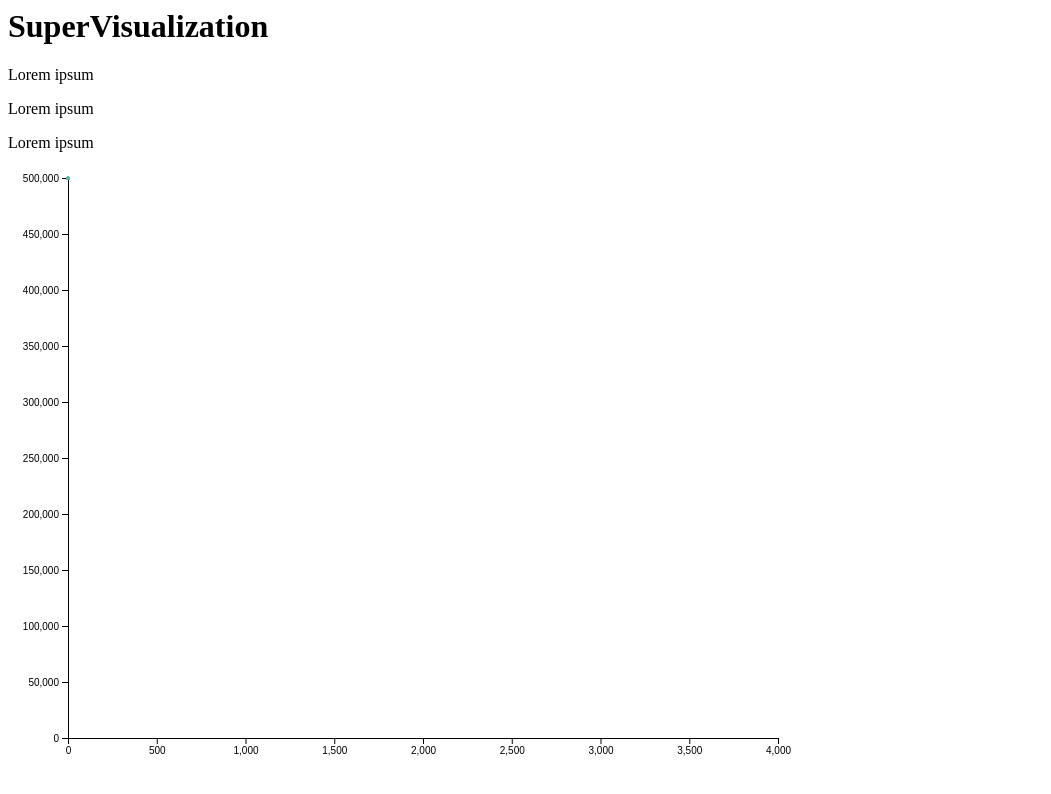
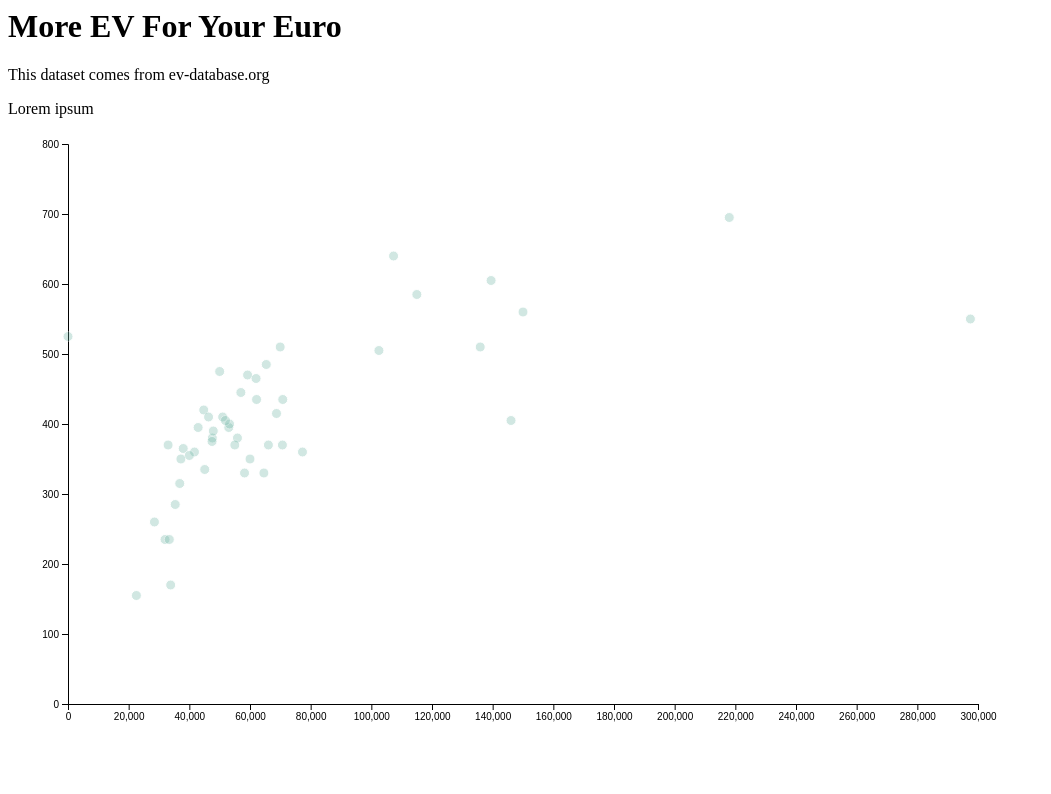
Before and after one commit to erikl2/CS416_Narrative_Visualization, a plain HTML site: page index.html in a window 1280 px wide. Shown: the whole page, without its empty margins (0-1051 px from the left). Drawn offline with nearby package versions, Linux system fonts and the light colour scheme.

Commit message:
add tooltip experiment

```diff
--- a/index.html
+++ b/index.html
@@ -3,24 +3,24 @@
 <head>
   <meta charset="UTF-8">
   <meta name="viewport" content="width=device-width, initial-scale=1.0">
-  <title>Document</title>
+  <title>More EV For Your Euro</title>
 </head>
 <body>
-  <h1>SuperVisualization</h1>
-  <p>Lorem ipsum</p>
-  <p>Lorem ipsum</p>
+  <h1>More EV For Your Euro</h1>
+  <p>This dataset comes from ev-database.org</p>
   <p>Lorem ipsum</p>
 </body>
-<div id="my_dataviz"></div>
+<div id="range_chart"></div>
 <script>
 
+// adapted from https://d3-graph-gallery.com/graph/scatter_basic.html
 // set the dimensions and margins of the graph
 const margin = {top: 10, right: 30, bottom: 30, left: 60},
-        width = 800 - margin.left - margin.right,
+        width = 1000 - margin.left - margin.right,
         height = 600 - margin.top - margin.bottom;
 
 // append the svg object to the body of the page
-const svg = d3.select("#my_dataviz")
+const svg = d3.select("#range_chart")
     .append("svg")
     .attr("width", width + margin.left + margin.right)
     .attr("height", height + margin.top + margin.bottom)
@@ -32,7 +32,7 @@ d3.csv("https://raw.githubusercontent.com/erikl2/CS416_Narrative_Visualization/m
 
     // Add X axis
     const x = d3.scaleLinear()
-    .domain([0, 4000])
+    .domain([0, 300000])
     .range([ 0, width ]);
     svg.append("g")
     .attr("transform", `translate(0, ${height})`)
@@ -40,20 +40,63 @@ d3.csv("https://raw.githubusercontent.com/erikl2/CS416_Narrative_Visualization/m
 
     // Add Y axis
     const y = d3.scaleLinear()
-    .domain([0, 500000])
+    .domain([0, 800])
     .range([ height, 0]);
     svg.append("g")
     .call(d3.axisLeft(y));
 
+  // Add a tooltip div. Here I define the general feature of the tooltip: stuff that do not depend on the data point.
+  // Its opacity is set to 0: we don't see it by default.
+  var tooltip = d3.select("#range_chart")
+    .append("div")
+    .style("opacity", 0)
+    .attr("class", "tooltip")
+    .style("background-color", "white")
+    .style("border", "solid")
+    .style("border-width", "1px")
+    .style("border-radius", "5px")
+    .style("padding", "10px")
+
+
+  // A function that change this tooltip when the user hover a point.
+  // Its opacity is set to 1: we can now see it. Plus it set the text and position of tooltip depending on the datapoint (d)
+  var mouseover = function(d) {
+    tooltip
+      .style("opacity", 1)
+  }
+
+  var mousemove = function(d) {
+    tooltip
+      .html(d.make + " " + d.model + "<br>Range (km): " + d.erange_real + "<br>Price (euros): " + d.price_de)
+      .style("left", (d3.mouse(this)[0]+90) + "px") // It is important to put the +90: other wise the tooltip is exactly where the point is an it creates a weird effect
+      .style("top", (d3.mouse(this)[1]) + "px")
+  }
+
+  // A function that change this tooltip when the leaves a point: just need to set opacity to 0 again
+  var mouseleave = function(d) {
+    tooltip
+      .transition()
+      .duration(200)
+      .style("opacity", 0)
+  }
+
     // Add dots
     svg.append('g')
     .selectAll("dot")
-    .data(data)
-    .join("circle")
-        .attr("cx", function (d) { return x(d.GrLivArea); } )
-        .attr("cy", function (d) { return y(d.SalePrice); } )
-        .attr("r", 1.5)
+    .data(data.filter(function(d,i) {return i<50}))
+    .enter()
+    .append("circle")
+        .attr("cx", function (d) { return x(d.price_de); } )
+        .attr("cy", function (d) { return y(d.erange_real); } )
+        .attr("r", 5)
         .style("fill", "#69b3a2")
+        .style("opacity", 0.3)
+        .style("stroke", "white")
+    .on("mouseover", mouseover )
+    .on("mousemove", mousemove )
+    .on("mouseleave", mouseleave )
+
+
 
 })
 </script>
```
